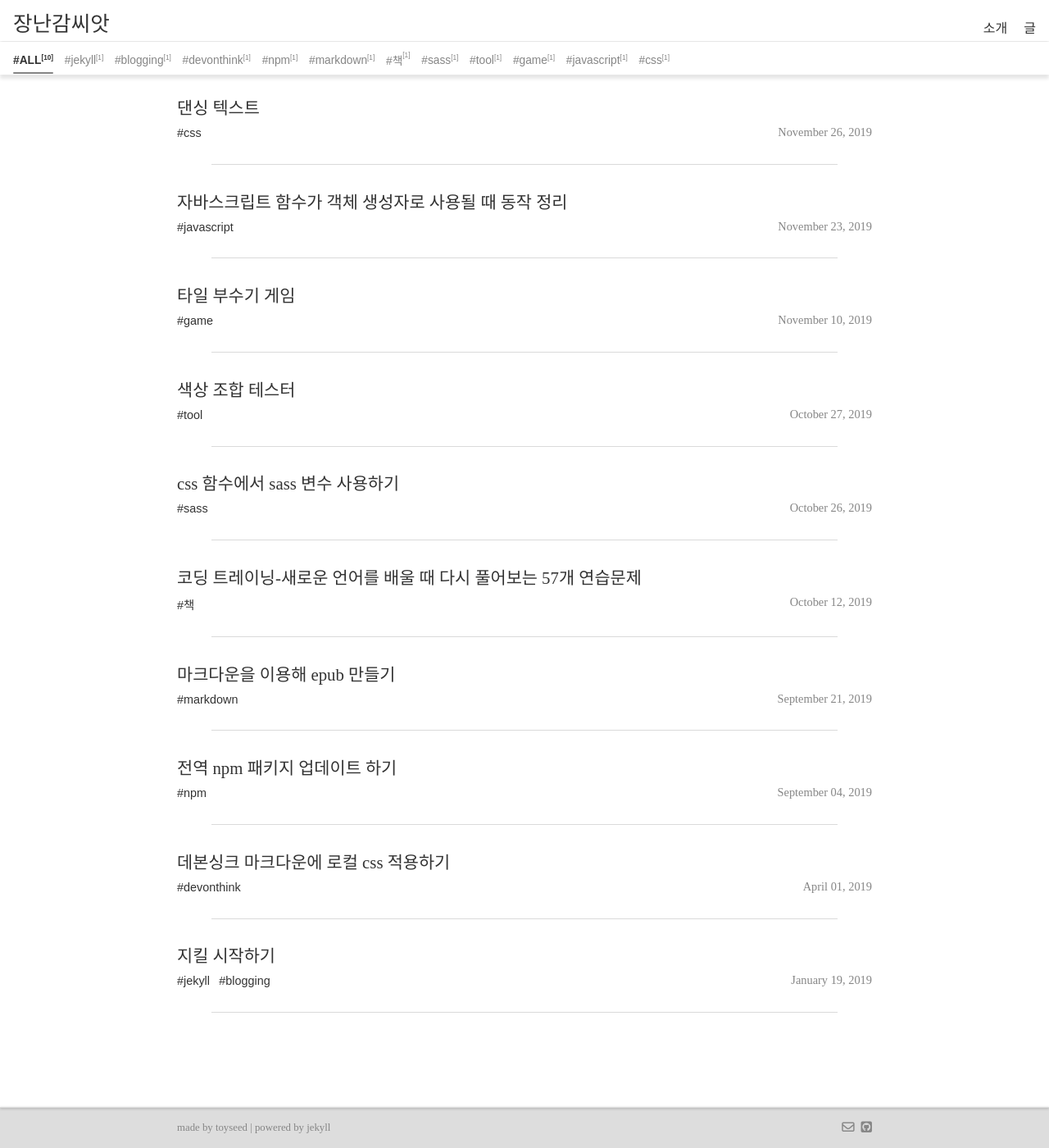
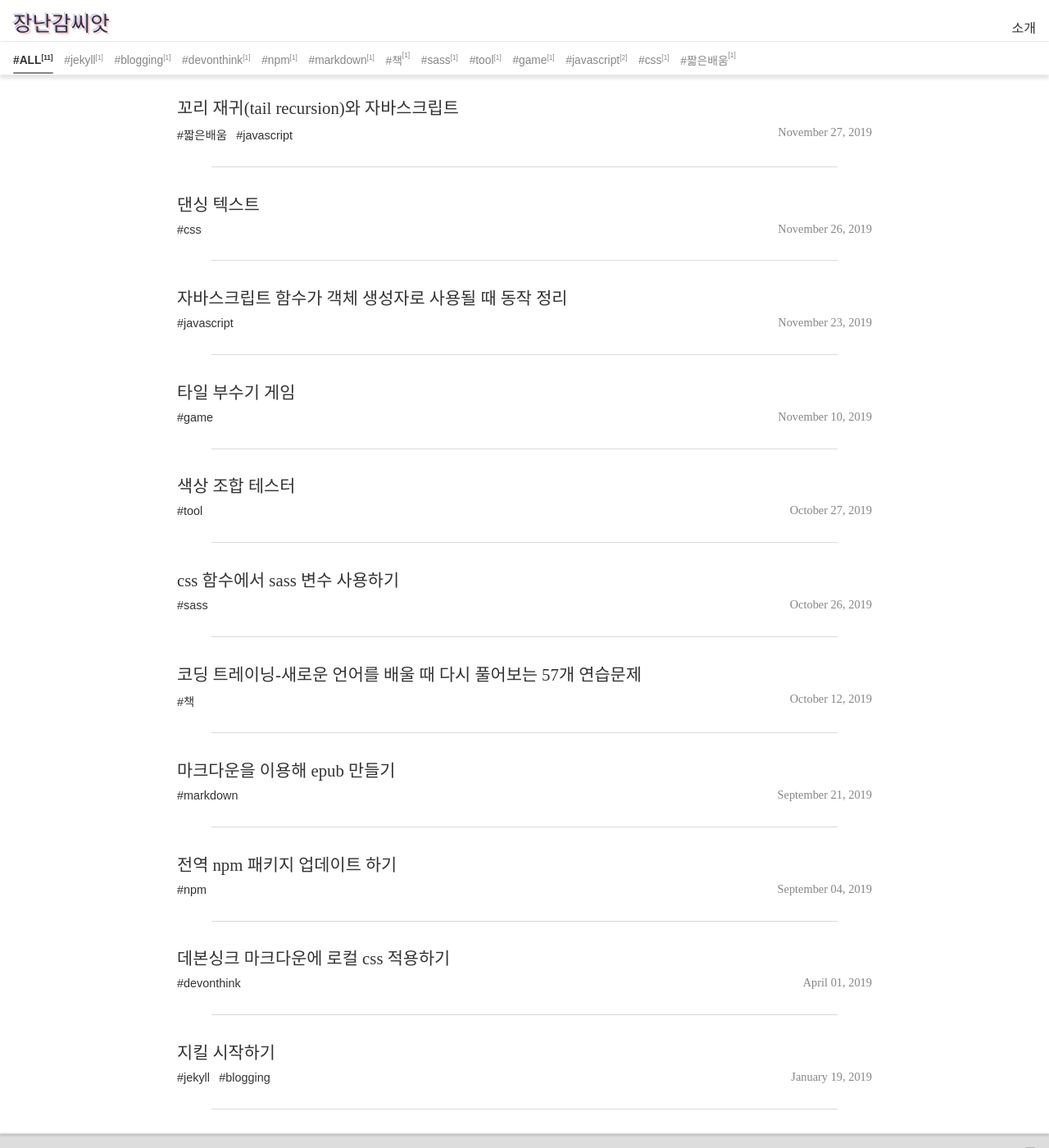
Before and after one commit to toyseed/toyseed.github.io, a Jekyll site: the page built from index.html, in a window 1280 px wide and 1400 px high. Shown: the whole window at 82% size. Built offline with Jekyll 4.4.1, drawn with Linux system fonts in a browser that asks for light colours; nearby versions of some CDN libraries; some of the changed text lies outside the part shown.

Commit message:
add post and adjust style

```diff
--- a/_data/header.yml
+++ b/_data/header.yml
@@ -1,6 +1,6 @@
 - name: 소개
   link: /about
-- name: 글
-  link: /
+#- name: 글
+#  link: /
 #- name: 태그
 #  link: /tags/
--- a/_layouts/default.html
+++ b/_layouts/default.html
@@ -63,7 +63,7 @@
       <!--      footer-->
       <footer class="footer">
         <div class="footer-wrap">
-          <span class="footer-name">made by toyseed&nbsp;|&nbsp;powered by jekyll</span>
+          <span class="footer-name">&copy;toyseed&nbsp;|&nbsp;powered by jekyll</span>
           <span class="footer-contact">
             <a href="mailto:toyseed@naver.com" class="contact-email"
               ><i class="far fa-envelope"></i
--- /dev/null
+++ b/_posts/2019-11-27-tail-recursion.md
@@ -0,0 +1,9 @@
+---
+title: 꼬리 재귀(tail recursion)와 자바스크립트
+date: 2019-11-27 23-50
+tags: [짧은배움, javascript]
+description:
+excerpt_separator: ""
+---
+
+함수를 재귀적으로 호출하여 문제를 해결하는 방식은 코드를 간결하고 의도를 파악하기 쉽게 작성할 수 있는 장점이 있지만 재귀함수의 콜스택이 깊어 질수록 메모리 오버헤드가 발생하는 단점이 있다. 이 문제를 해결하기 위한 재귀 호출 방식을 꼬리 재귀라고 부른다. 간단하게 말해서 재귀함수의 실행 결과가 연산에 사용되지 않고 바로 반환되게 함으로써 이전 함수의 상태를 유지할 필요가 없도록 재귀 함수를 작성하는 거다. 더불어 꼬리 재귀가 동작하려면 플랫폼에서 TOC(Tail Call Optimization)를 지원를 지원해 줘야한다. 하지만 안타깝게도 safari 를 제외한 모든 브라우저는 TOC를 지원하지 않으며 node 역시 TOC를 지원하지 않고 있다. ([관련자료링크](https://kangax.github.io/compat-table/es6/))
--- a/_sass/_draft.scss
+++ b/_sass/_draft.scss
@@ -67,6 +67,7 @@ body {
 
 .header-logo {
   font-size: 1.6em;
+  text-shadow: 2px 2px rgba(255, 0, 0, 0.2), -2px -2px rgba(0, 0, 255, 0.2);
 }
 
 .header-nav {
@@ -104,6 +105,10 @@ body {
   display: flex;
   margin: auto $base-gutter;
 
+  &::-webkit-scrollbar {
+    width: 0;
+    height: 0;
+  }
 }
 
 .tag-nav_tag {
@@ -155,7 +160,7 @@ body {
 }
 
 .footer-wrap {
-  max-width: $content-max-width;
+  //max-width: $content-max-width;
   height: 100%;
 
   display: flex;
@@ -251,12 +256,13 @@ body {
 
 .post-head_title {
   margin-top: 2rem;
-  margin-bottom: 0.6rem;
+  margin-bottom: 1rem;
   word-break: keep-all;
 }
 
 .post-head_date {
   color: $sub-font-color;
+  font-size: 0.8rem;
 }
 
 .post-content {
--- /dev/null
+++ b/_tag/짧은배움.html
@@ -0,0 +1,3 @@
+---
+name: 짧은배움
+---
```
